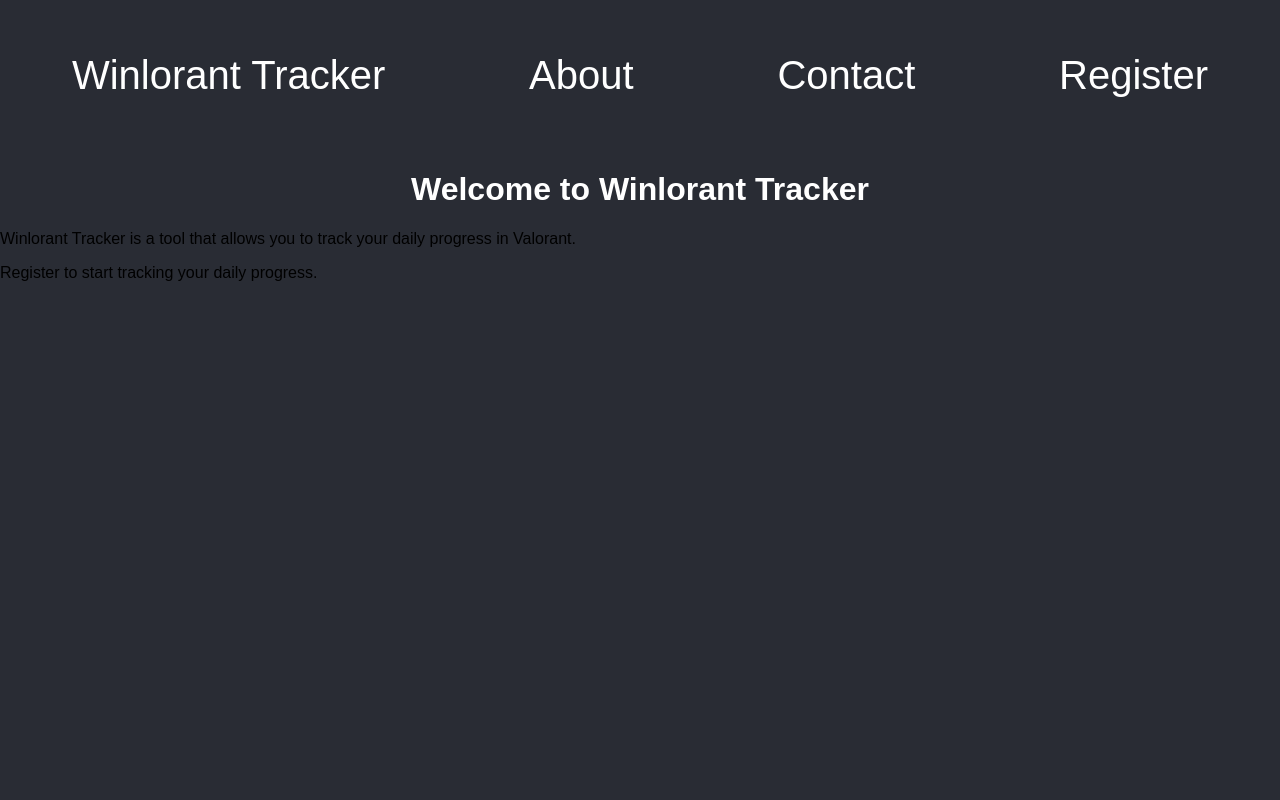
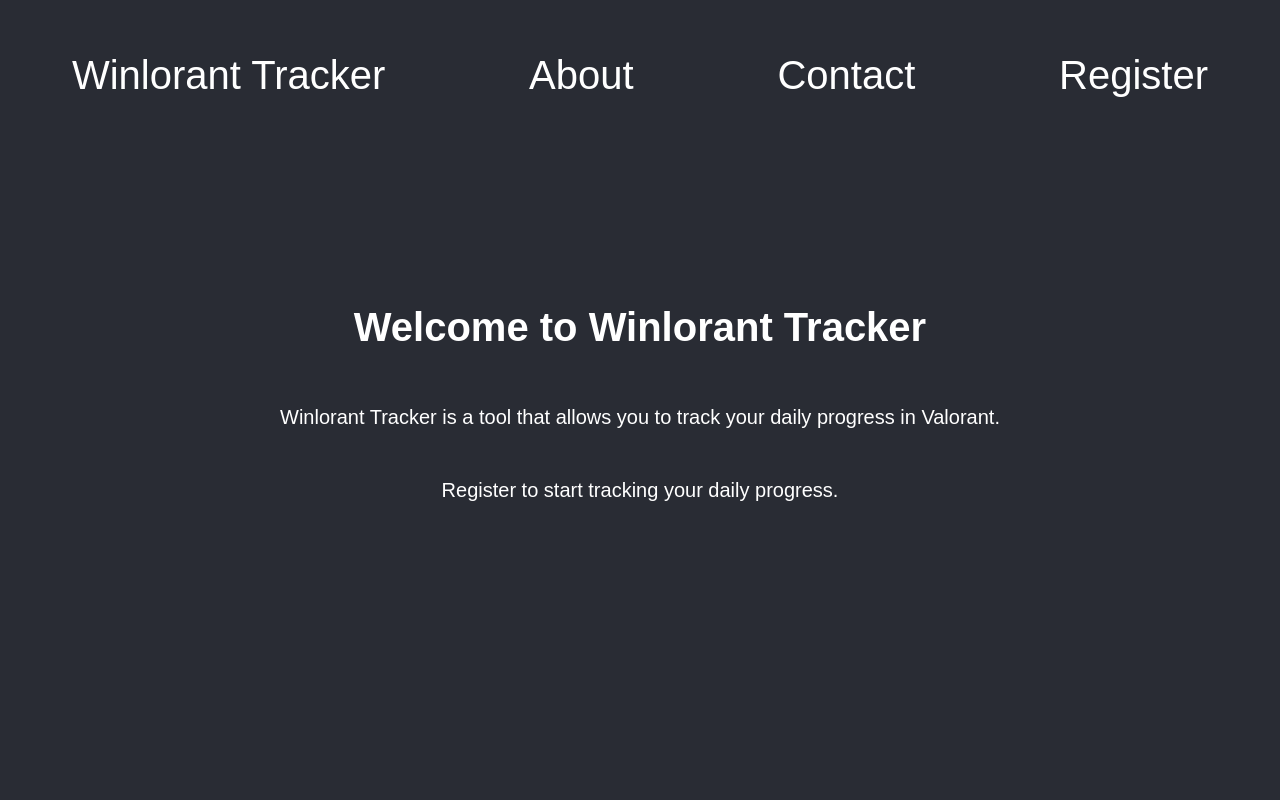
Before and after one commit to Pietot/Winlorant, a PHP site: page / in a window 1280 px wide. Run offline with PHP 8.4, Linux system fonts and the light colour scheme; a stand-in replaces the project's code that opens the database connection; some web fonts are replaced.

Commit message:
Updated index.css

```diff
--- a/public/css/index.css
+++ b/public/css/index.css
@@ -39,6 +39,7 @@ h1 {
   color: white;
   padding-bottom: 5px;
   font-size: 40px;
+  z-index: 1;
 }
 
 .home::after,
@@ -69,3 +70,24 @@ h1 {
 .user{
   cursor: default;
 }
+
+.welcome-container {
+  position: absolute;
+  top: 0;
+  display: flex;
+  flex-direction: column;
+  justify-content: center;
+  align-items: center;
+  gap: 10px;
+  height: 100%;
+  width: 100%;
+  color: white;
+}
+
+.welcome-container h1 {
+  font-size: 40px;
+}
+
+.welcome-container p {
+  font-size: 20px;
+}
```
